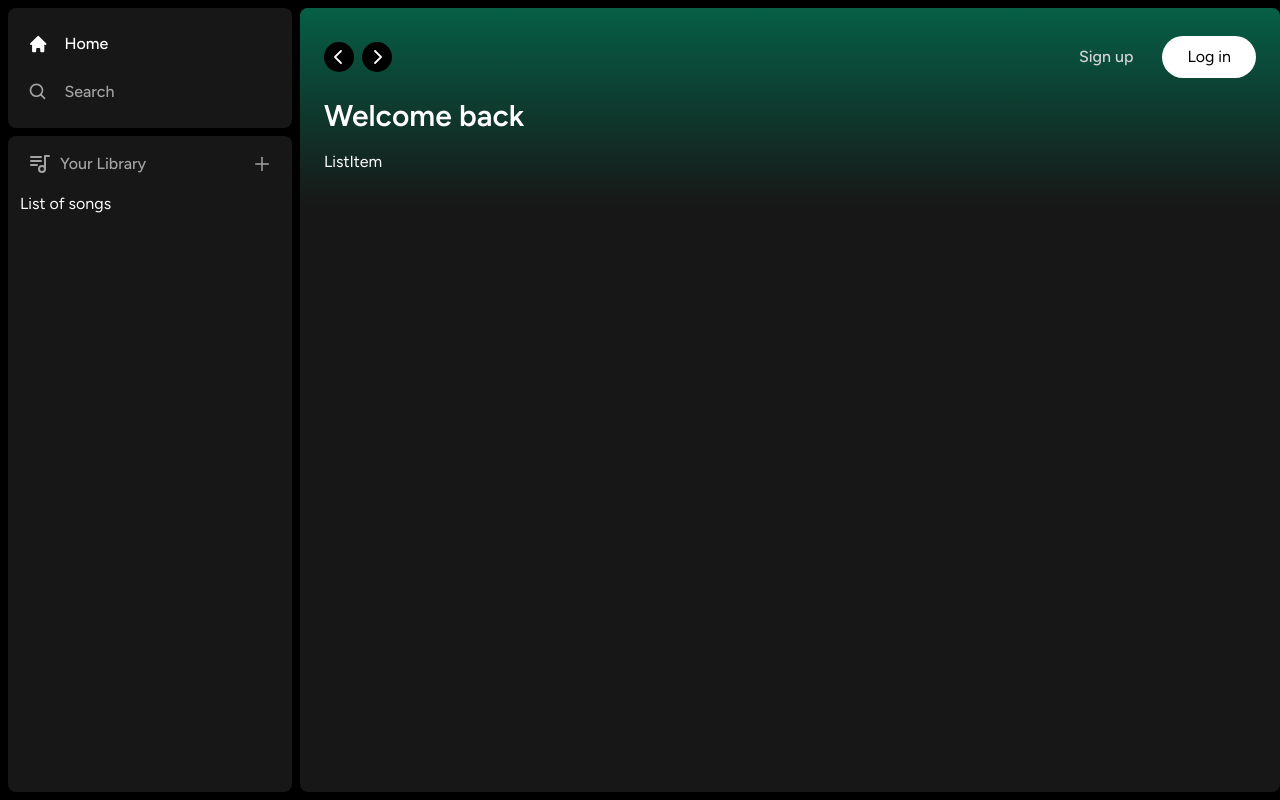
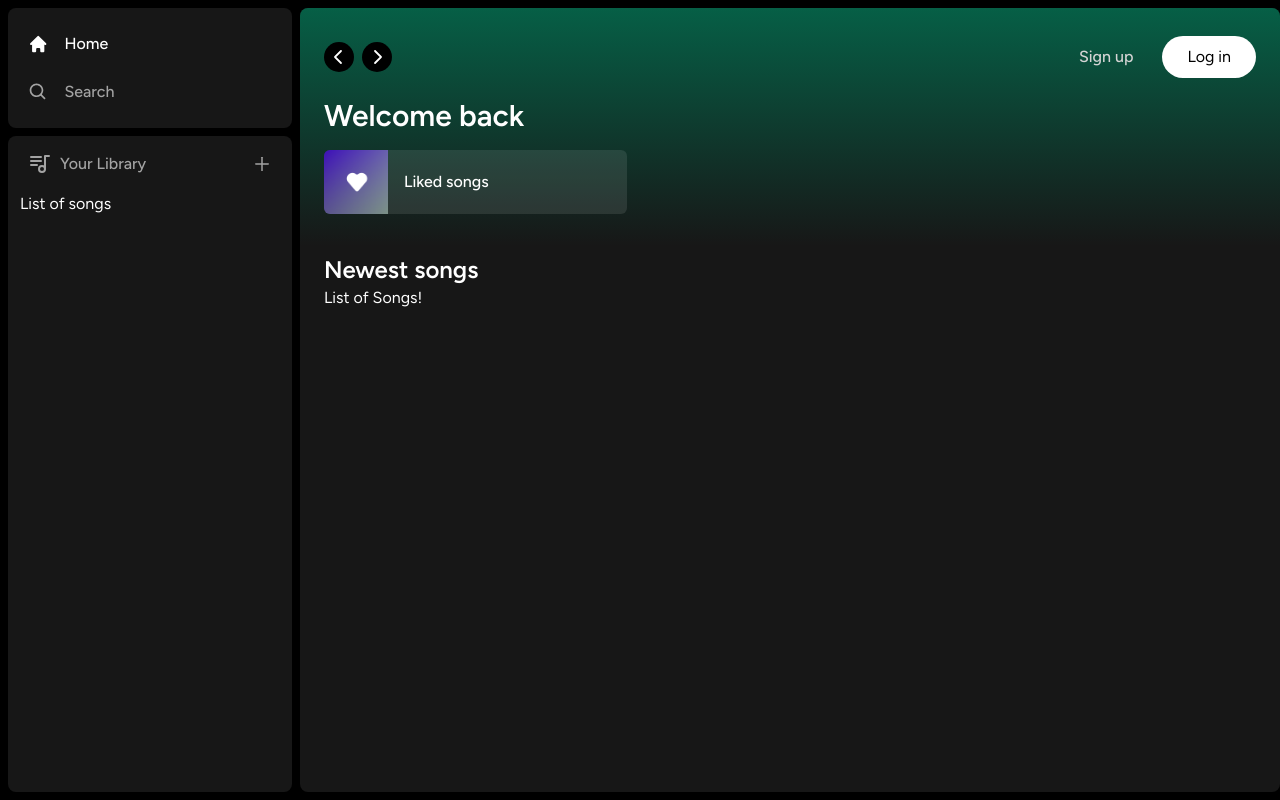
Before and after one commit to Thhomas1/spotifythomas, a Next.js app: page / in a window 1280 px wide. Built offline with nearby package versions, Linux system fonts and the light colour scheme.

Commit message:
supabase

```diff
--- a/app/(site)/page.tsx
+++ b/app/(site)/page.tsx
@@ -10,10 +10,26 @@
             Welcome back
           </h1>
           <div className="grid grid-cols-1 sm:grid-cols-2 xl:grid-cols-3 2xl:grid-cols-4 gap-3 mt-4">
-          <ListItem />
+          <ListItem  // me tiraba error porque todos los props no estaban siendo previamente definidos
+          image="/images/liked.png"
+          name="Liked songs"
+          href="liked"
+           />
           </div>
         </div>
       </Header>
+      <div className="mt-2 mb-7 px-6">
+        <div className="flex justify-between items-center">
+          <h1 className="text-white text-2xl font-semibold">
+             Newest songs
+          </h1>
+        </div>
+        <div>
+          List of Songs!
+        </div>
+      </div>
     </div>
   )
 }
+
+// 1:12:00
--- a/components/ListItem.tsx
+++ b/components/ListItem.tsx
@@ -1,6 +1,8 @@
 "use client"
 
 import { useRouter } from "next/navigation";
+import Image from "next/image";
+import {FaPlay} from "react-icons/fa"
 
 interface ListItemProps {
     image: string;
@@ -13,9 +15,32 @@
     name,
     href
 }) => {
-    const router = useRouter
+    const router = useRouter();
+
+    const onClick = () => {
+        // add autenticazione antes que el push
+        router.push(href)
+    }
   return (
-    <div>ListItem</div>
+    <button
+     onClick={onClick}
+     className="relative group flex items-center rounded-md overflow-hidden gap-x-4 bg-neutral-100/10 hover:bg-neutral-100/20 transition pr-4">
+      <div className="relative min-h-[64px]  min-w-[64px]">
+        <Image
+          className="object-cover"
+          fill
+          src={image}
+          alt="Image"
+
+        />
+      </div>
+      <p className="font-medium truncate py-5">
+        {name}
+      </p>
+      <div className="absolute transition opacity-0 rounded-full flex items-center justify-center bg-green-500 p-4 drop-shadow-md right-5 group-hover:opacity-100 hover:scale-110">
+        <FaPlay className="text-black" />
+      </div>
+    </button>
   )
 }
 
```
Also changed, not shown: public/images/liked.png (added), 1 other file (tests, documents, lock files or other folders).
